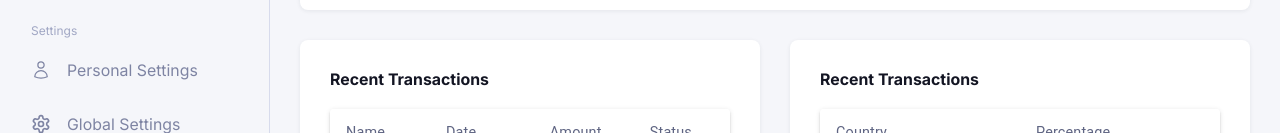
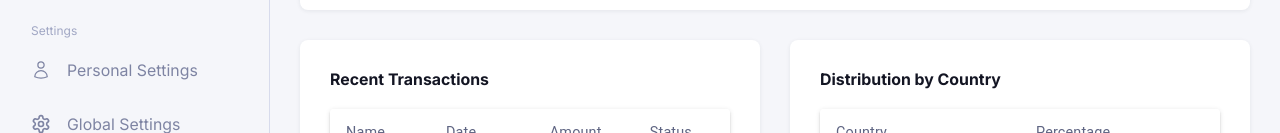
Before and after one commit to Takudzwa30/modernize, a Next.js app: page / in a window 1280 px wide. Shown: the part 667-800 px from the top of the page. Built offline with nearby package versions, Linux system fonts and the light colour scheme.

Commit message:
fixed title

```diff
--- a/src/app/dashboard/components/country/Country.tsx
+++ b/src/app/dashboard/components/country/Country.tsx
@@ -164,7 +164,7 @@ const Country: React.FC = () => {
 
   return (
     <Card>
-      <h6 className={Style.title}> Recent Transactions</h6>
+      <h6 className={Style.title}>Distribution by Country</h6>
       <ThemeProvider theme={tableTheme}>
         <MaterialReactTable table={table} />
       </ThemeProvider>
```
